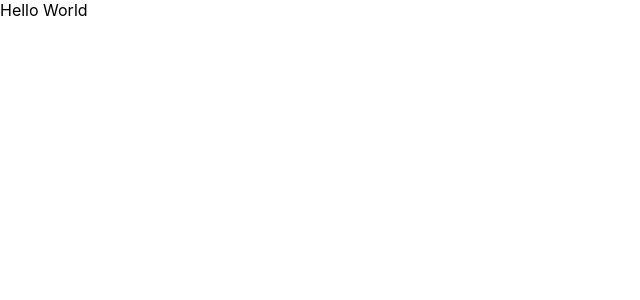
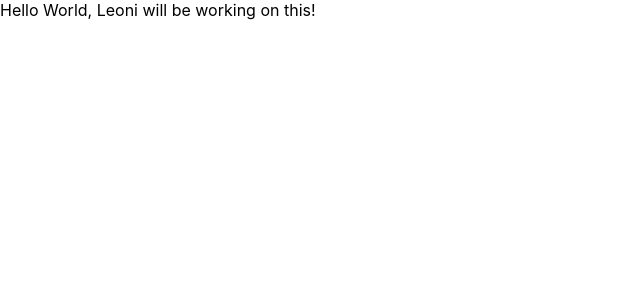
Before and after one commit to leonsterling/ITProject-FiveFingers, a React (Create React App) app in the folder client/: page /dashboard in a window 1280 px wide. Shown: the top 300 px of the page, without its empty margins (0-640 px from the left). Built offline with nearby package versions, Linux system fonts and the light colour scheme.

Commit message:
initial push to get started from login-functionality branch

```diff
--- a/client/src/pages/Dashboard.js
+++ b/client/src/pages/Dashboard.js
@@ -2,6 +2,6 @@ import React from 'react';
 
 export default function Dashboard() {
     return (
-      <div>Hello World</div>
+      <div>Hello World, Leoni will be working on this!</div>
     )
 }
```
